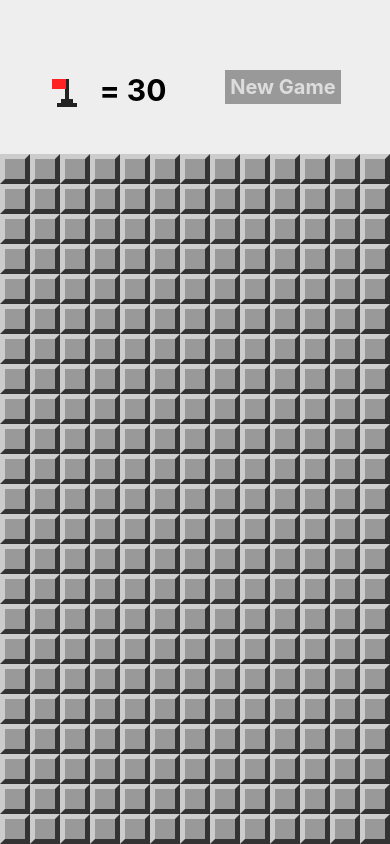
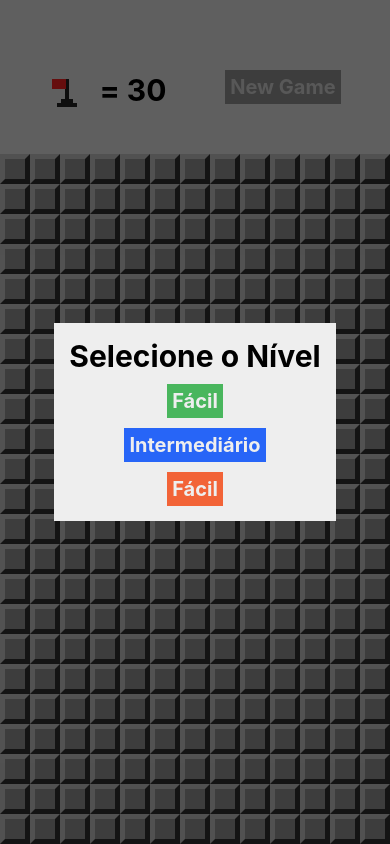
Before and after one commit to onvito/campo-minado-react-native, a React Native app: screen / in a window 390 px wide. Both pictures are taken after a click on the element 64 px from the left and 92 px from the top of the page. Built offline with nearby package versions, Linux system fonts and the light colour scheme.

Commit message:
add modal de dificuldade e finalizando projeto

```diff
--- a/App.js
+++ b/App.js
@@ -5,6 +5,7 @@
 import params from "./src/Params";
 import MineField from "./src/components/MineField";
 import Header from "./src/components/Header";
+import LevelSelection from "./src/screens/LevelSelection";
 import {
   createMinedBoard,
   cloneBoard,
@@ -35,7 +36,8 @@
     return {
       board: createMinedBoard(rows, cols, this.minesAmount()),
       won: false,
-      lost: false
+      lost: false,
+      showLevelSelection: false
     }
   }
 
@@ -69,11 +71,20 @@
     this.setState({ board, won })
    }
 
+  onLevelSelected = level => {
+    params.difficultLevel = level
+    this.setState(this.createState())
+  }
+
   render() {
     return (
       <View style={styles.container}>
+        <LevelSelection isVisible={this.state.showLevelSelection}
+        onLevelSelected={this.onLevelSelected}
+        onCancel={() => this.setState({ showLevelSelection: false })} />
         <Header flagsLeft={this.minesAmount() - flagsUsed(this.state.board)}
-          onNewGame={() => this.setState(this.createState())} />
+          onNewGame={() => this.setState(this.createState())}
+          onFlagPress={() => this.setState({ showLevelSelection: true })} />
         <View style={styles.board}>
           <MineField board={this.state.board}
             onOpenField={this.onOpenField}
--- /dev/null
+++ b/src/screens/LevelSelection.js
@@ -0,0 +1,69 @@
+import React from 'react'
+import { View, Text, StyleSheet, TouchableOpacity, Modal} from 'react-native'
+
+export default props => {
+    return (
+       <Modal onRequestClose={props.onCancel}
+            visible={props.isVisible} animationType='slide'
+            transparent={true}>
+
+            <View style={styles.frame}>
+                <View style={styles.container}>
+                    <Text style={styles.title}>Selecione o Nível</Text>
+                    <TouchableOpacity
+                        style={[styles.button, styles.bgEasy]}
+                        onPress={() => props.onLevelSelected(0.1)}>
+                        <Text style={styles.buttonLabel}>Fácil</Text>
+                    </TouchableOpacity>
+                    <TouchableOpacity
+                        style={[styles.button, styles.bgNormal]}
+                        onPress={() => props.onLevelSelected(0.2)}>
+                        <Text style={styles.buttonLabel}>Intermediário</Text>
+                    </TouchableOpacity>
+                    <TouchableOpacity
+                        style={[styles.button, styles.bgHard]}
+                        onPress={() => props.onLevelSelected(0.3)}>
+                        <Text style={styles.buttonLabel}>Fácil</Text>
+                    </TouchableOpacity>
+                </View>
+            </View>
+        </Modal>
+    )
+}
+
+const styles = StyleSheet.create({
+    frame: {
+        flex: 1,
+        alignItems: 'center',
+        justifyContent: 'center',
+        backgroundColor: 'rgba(0,0,0,0.6)',
+    },
+    container: {
+        backgroundColor: '#EEE',
+        alignItems: 'center',
+        justifyContent: 'center',
+        padding: 15,
+    },
+    title: {
+        fontSize: 30,
+        fontWeight: 'bold',
+    },
+    button: {
+        marginTop: 10,
+        padding: 5,
+    },
+    buttonLabel: {
+        fontSize: 20,
+        color: '#EEE',
+        fontWeight: 'bold',
+    },
+    bgEasy: {
+        backgroundColor: '#49b65d'
+    },
+    bgNormal: {
+        backgroundColor:'#2765F7'
+    },
+    bgHard: {
+        backgroundColor: '#F26337'
+    }
+})
```
